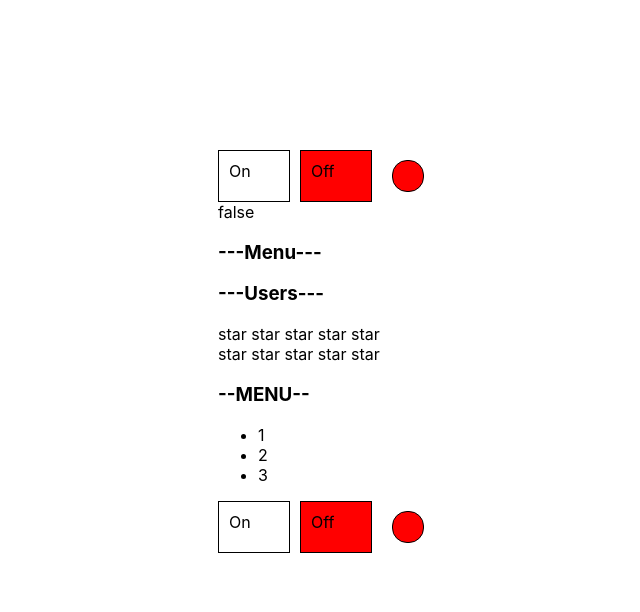
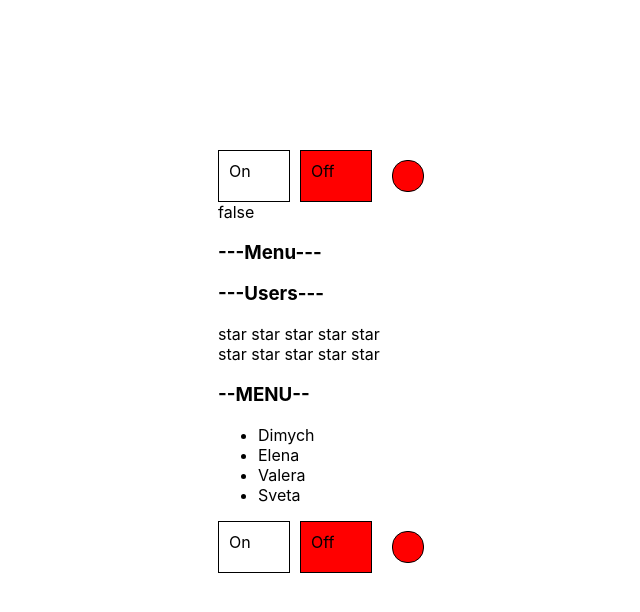
Before and after one commit to Elena-it-code/react_kabzda_kak_podrobno, a React (Create React App) app: page / in a window 1280 px wide. Shown: the top 612 px of the page, without its empty margins (222-862 px from the left). Built offline with nearby package versions, Linux system fonts and the light colour scheme.

Commit message:
14 - add array of items to Accordion.

```diff
--- a/src/App.tsx
+++ b/src/App.tsx
@@ -21,7 +21,7 @@
             <UnControlAccordion titleValue={'Users'}/>
             <UnControlRating defaultValue={ratingValue} onChange={value => value}/>
             <Rating value={ratingValue} onClick={setRatingValue}/>
-            <Accordion titleValue={'MENU'} collapsed={accordionCollapsed} onChange={()=>setAccordionCollapsed(!accordionCollapsed)}/>
+            <Accordion titleValue={'MENU'} collapsed={accordionCollapsed} onChange={()=>setAccordionCollapsed(!accordionCollapsed)} items={[ {title:'Dimych', value: '1'}, {title:'Elena', value: '2'}, {title:'Valera', value: '3'}, {title:'Sveta', value: '4'} ]} onClick={()=>{}}/>
             <OnOff on={switchOn} onChange={setSwitchOn}/>
 
             {/*<OnOff on={false}/>
--- a/src/components/Accordion/Accordion.tsx
+++ b/src/components/Accordion/Accordion.tsx
@@ -1,15 +1,22 @@
 
+type ItemType = {
+    title: string
+    value: any
+}
 
 type AccordionPropsType ={
     titleValue: string
     collapsed: boolean
     onChange: ()=> void
+    /*items: Array<string>*/
+    items: ItemType[]
+    onClick: (value: any)=> void
 }
 
 export function Accordion(props:AccordionPropsType){
     return <div>
         <AccordionTitle title={props.titleValue} onChange={props.onChange}/>
-        {!props.collapsed && <AccordionBody/>}
+        {!props.collapsed && <AccordionBody items={props.items } onClick={props.onClick}/>}
     </div>
 }
 
@@ -24,10 +31,12 @@
     )
 }
 
-function AccordionBody(){
+type AccordionBodyPropsType ={
+    items: ItemType[]
+    onClick: (value: any)=> void
+}
+function AccordionBody(props:AccordionBodyPropsType){
     return <ul>
-        <li>1</li>
-        <li>2</li>
-        <li>3</li>
+        { props.items.map( (i,index)=> <li onClick={()=>{props.onClick(i.value)}} key={index}>{i.title}</li>) }
     </ul>
 }
```
Also changed, not shown: 1 other file (tests, documents, lock files or other folders).
